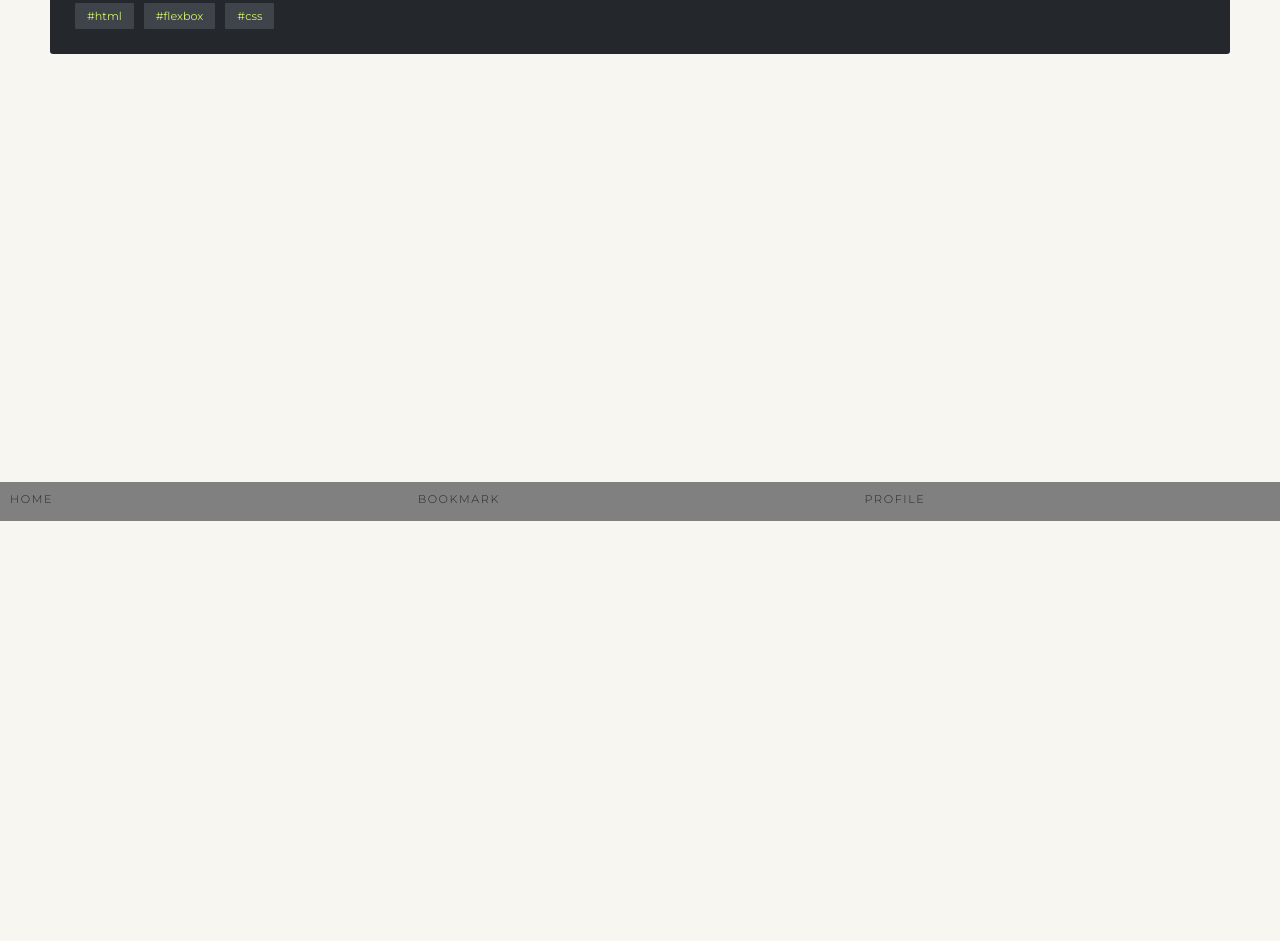
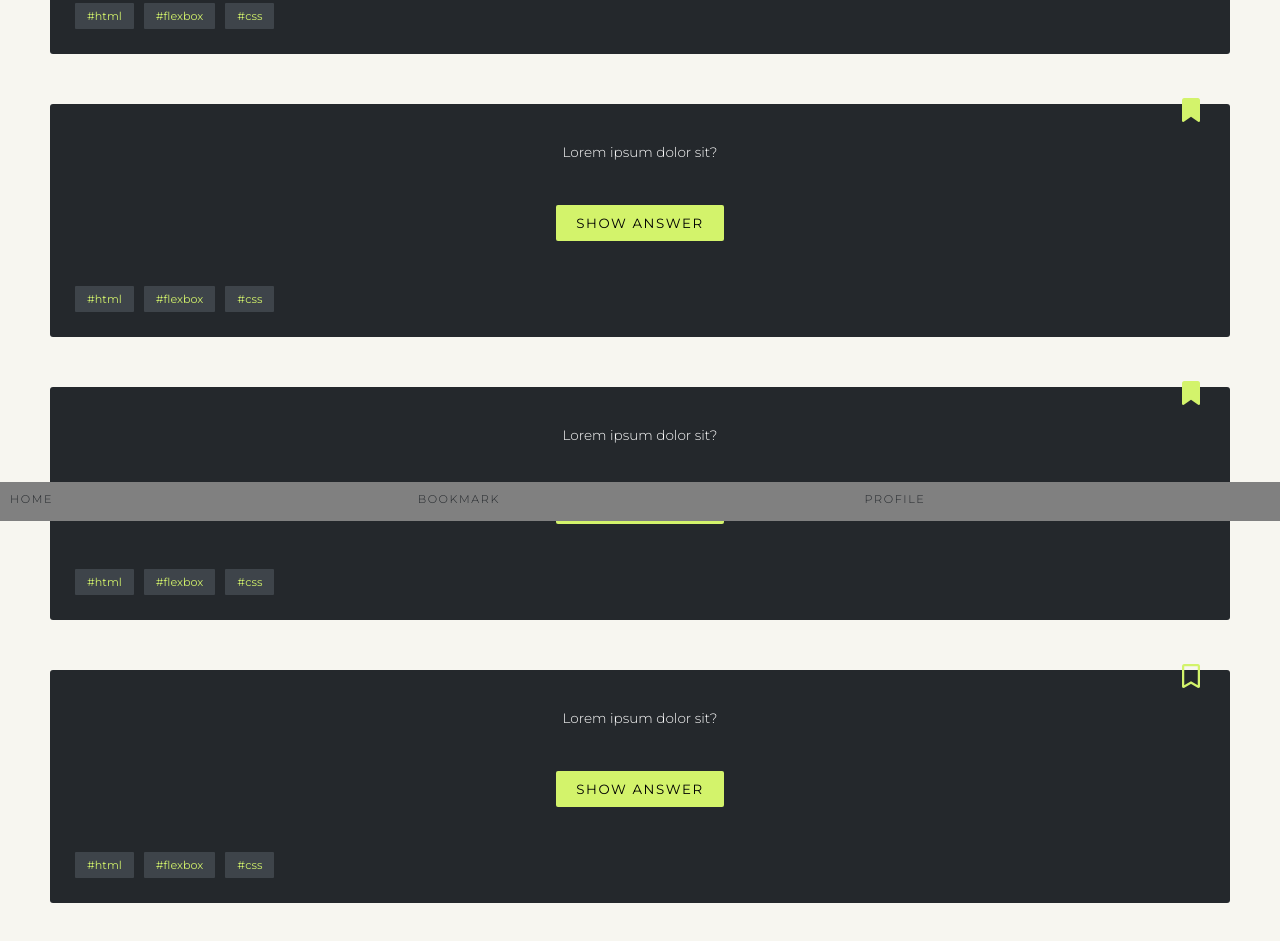
Before and after one commit to cosinushh/quiz-app, a plain HTML site: page index.html in a window 1280 px wide. Shown: the part 279-1220 px from the top of the page. Before the commit the page ends 800 px from the top, so only its background shows below. Drawn offline with Linux system fonts and the light colour scheme.

Commit message:
add additional cards for testing

```diff
--- a/index.html
+++ b/index.html
@@ -26,6 +26,39 @@
       </div>
     </section>
 
+    <section class="question-card">
+      <i class="fa-solid fa-bookmark"></i>
+      <p class="question-card-question">Lorem ipsum dolor sit?</p>
+      <button class="btn-answer upper">Show answer</button>
+      <div class="tags">
+        <p class="single-tag">html</p>
+        <p class="single-tag">flexbox</p>
+        <p class="single-tag">css</p>
+      </div>
+    </section>
+
+    <section class="question-card">
+      <i class="fa-solid fa-bookmark"></i>
+      <p class="question-card-question">Lorem ipsum dolor sit?</p>
+      <button class="btn-answer upper">Show answer</button>
+      <div class="tags">
+        <p class="single-tag">html</p>
+        <p class="single-tag">flexbox</p>
+        <p class="single-tag">css</p>
+      </div>
+    </section>
+
+    <section class="question-card">
+      <i class="fa-regular fa-bookmark"></i>
+      <p class="question-card-question">Lorem ipsum dolor sit?</p>
+      <button class="btn-answer upper">Show answer</button>
+      <div class="tags">
+        <p class="single-tag">html</p>
+        <p class="single-tag">flexbox</p>
+        <p class="single-tag">css</p>
+      </div>
+    </section>
+
     <nav>
       <ul>
         <li class="nav-home upper">home</li>
--- a/styles.css
+++ b/styles.css
@@ -202,7 +202,7 @@ nav li {
   content: "#";
 }
 
-.fa-regular {
+.fa-bookmark {
   color: #d3f36b;
   font-size: 1.5rem;
   position: absolute;
```
